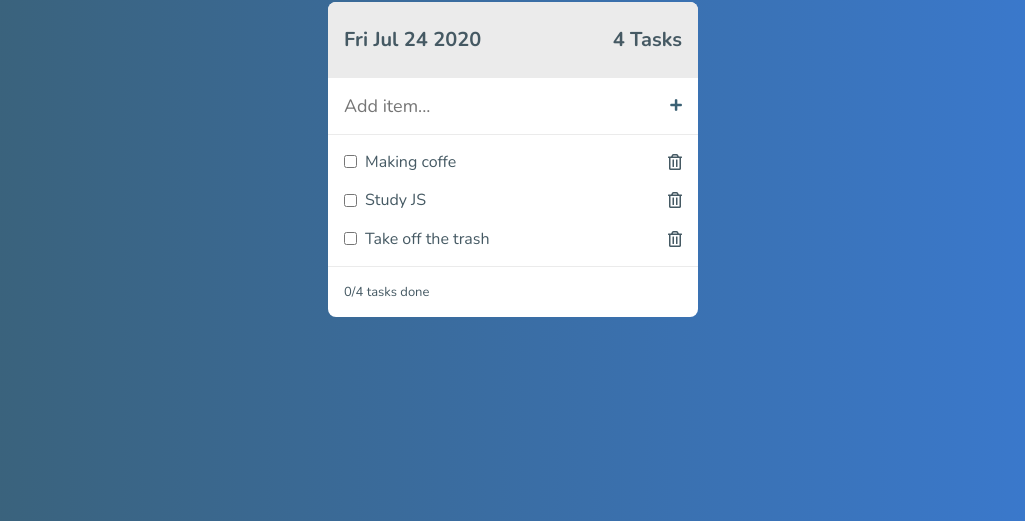
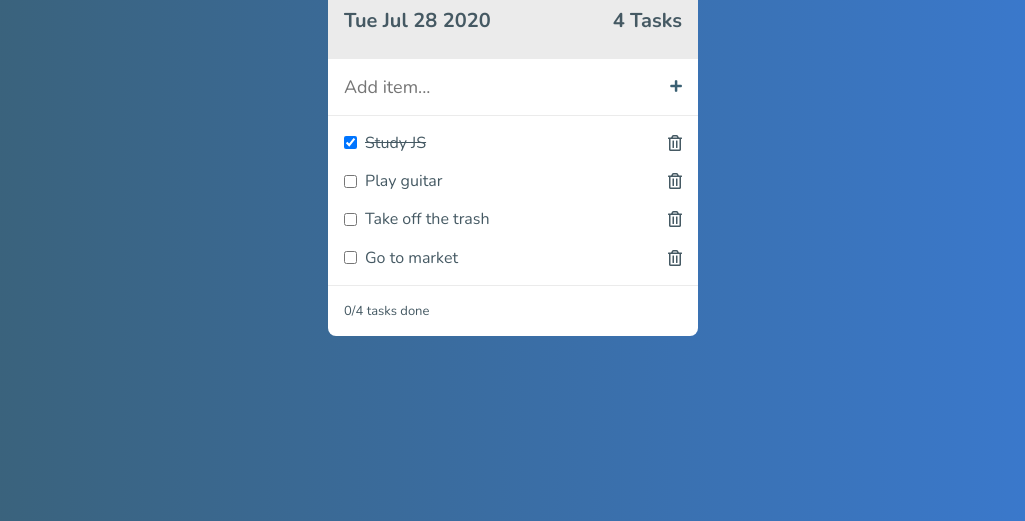
Before and after one commit to mateusmiguel/todo, a website: page index.html in a window 1280 px wide. Shown: the part 279-800 px from the top of the page, without its empty margins (127-1152 px from the left). Drawn offline with nearby package versions, Linux system fonts and the light colour scheme.

Commit message:
Add todos

```diff
--- a/assets/js/app.js
+++ b/assets/js/app.js
@@ -1,34 +1,96 @@
 const items = document.querySelector(".items");
 const submitForm = document.querySelector(".add");
+const submitInput = document.querySelector(".add input");
 const submitButton = document.querySelector(".add-btn");
+const dateElement = document.querySelector(".header-title");
+const counterElement = document.querySelector(".header-counter");
 
-let todos = ["Making coffe", "Study JS", "Take off the trash"];
+submitForm.addEventListener("submit", addTodo);
+
+
+let todos = [
+  {
+    task: 'Study JS',
+    checked: true,
+  },
+  {
+    task: 'Play guitar',
+    checked: false,
+  },
+  {
+    task: 'Take off the trash',
+    checked: false,
+  },
+  {
+    task: 'Go to market',
+    checked: false
+  }
+];
 
 function addTodo(e) {
-  console.log('add Task')
+  e.preventDefault();
+  console.log("eeeiii")
+  todos.push({
+    task: submitInput.value,
+    checked: false
+  });
+
+  submitInput.value = '';
+  renderTodos();
 }
 
-function deleteTodo(e) {
-  console.log('delete task')
+
+function deleteTodo(id) {
+  alert(id);
+  // if (e.target.classList.contains('delete-btn')) {
+  //   console.log('clicou')
+  //   console.log(e)
+
+  //   // e.target.parentElement.remove();
+  // }
 }
+
 
 function tickTodo(e) {
   console.log('tick Task');
 }
 
+function renderHeader() {
+  dateElement.appendChild(
+    document.createTextNode(
+      new Date().toDateString()
+    )
+  );
+}
+
+function renderCounter() {
+  counterElement.innerHTML = '';
+  counterElement.appendChild(
+    document.createTextNode(
+      `${todos.length} Tasks`
+    )
+  );
+}
+
 function renderTodos() {
+  items.innerHTML = '';
   todos.map((todo, id) => {
-
     let todoElement = `
-      <div class="item">
-        <input type="checkbox" name="item-${id}" id="item-${id}">
-        <label for="item-1">${todo}</label>
-        <i class="far fa-trash-alt delete-btn"></i>
+      <div class="item" id="item-${id}">
+        <input type="checkbox" ${todo.checked && 'checked'} name="item-${id}" id="item-${id}">
+        <label for="item-${id}">${todo.task}</label>
+        <i class="far fa-trash-alt delete-btn" onclick="deleteTodo(${id})"></i>
       </div>`;
     console.log(todoElement)
     items.innerHTML += todoElement;
+  })
+  renderCounter();
 
-  })
 }
 
+//TODO: Colocar tudo dento de uma função.
+
+renderHeader();
 renderTodos();
+
+// items.addEventListener('click', deleteTodos);
--- a/index.html
+++ b/index.html
@@ -13,12 +13,12 @@
   <h1 class="title">To do List with Vanilla JS</h1>
   <main class="todo">
     <header class="header">
-      <div class="header-title">Fri Jul 24 2020</div>
-      <div class="header-counter">4 Tasks</div>
+      <div class="header-title"></div>
+      <div class="header-counter"></div>
     </header>
     <form class="add">
       <input type="text" name="add" placeholder="Add item...">
-      <button class="add-btn" onclick="console.log('click')">
+      <button type="submit" class="add-btn">
         <i class="fas fa-plus"></i>
       </button>
     </form>
```
